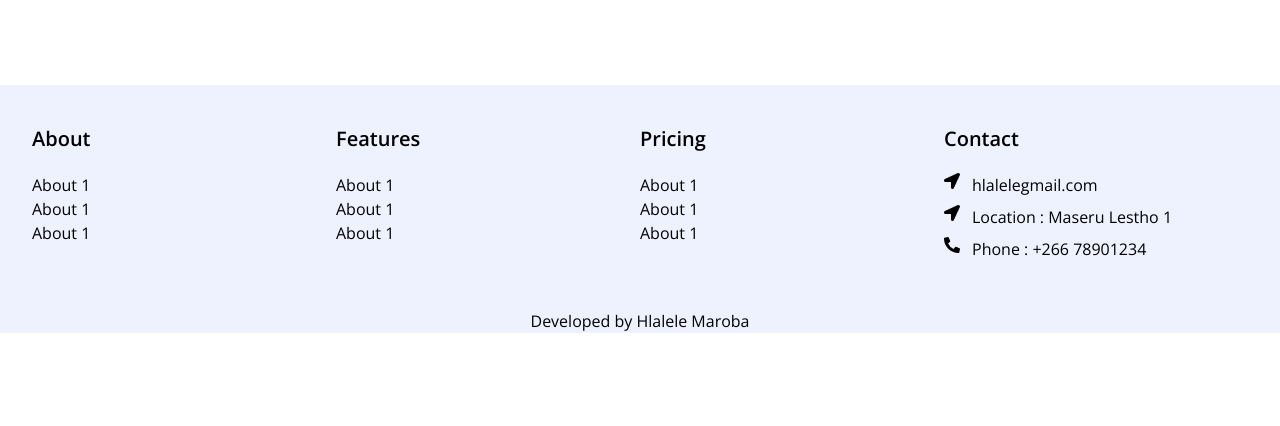
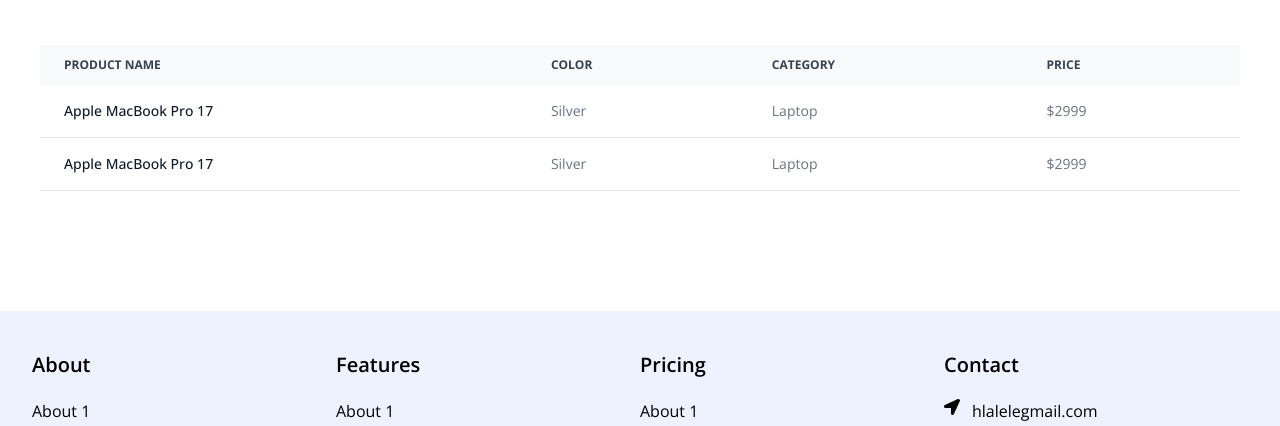
Before and after one commit to HMaroba/nextjs-tailwind, a Next.js app: page /pages/about in a window 1280 px wide. Shown: the part 815-1241 px from the top of the page. Before the commit the page ends 1148 px from the top, so only its background shows below. Built offline with nearby package versions, Linux system fonts and the light colour scheme.

Commit message:
Added table

```diff
--- a/src/app/pages/about/page.tsx
+++ b/src/app/pages/about/page.tsx
@@ -1,3 +1,5 @@
+import Table from "../table/page";
+
 export default function About() {
   return (
     <>
@@ -25,6 +27,10 @@
           </div>
         </div>
       </div>
+
+    <div className="p-10">
+    <Table />
+    </div>
     </>
   );
 }
--- /dev/null
+++ b/src/app/pages/table/page.tsx
@@ -0,0 +1,52 @@
+"use client";
+
+export default function Table() {
+  return (
+    <>
+      <div className="relative overflow-x-auto">
+        <table className="w-full text-sm text-left rtl:text-right text-gray-500 dark:text-gray-400">
+          <thead className="text-xs text-gray-700 uppercase bg-gray-50 dark:bg-gray-700 dark:text-gray-400">
+            <tr>
+              <th scope="col" className="px-6 py-3">
+                Product name
+              </th>
+              <th scope="col" className="px-6 py-3">
+                Color
+              </th>
+              <th scope="col" className="px-6 py-3">
+                Category
+              </th>
+              <th scope="col" className="px-6 py-3">
+                Price
+              </th>
+            </tr>
+          </thead>
+          <tbody>
+            <tr className="bg-white border-b dark:bg-gray-800 dark:border-gray-700">
+              <th
+                scope="row"
+                className="px-6 py-4 font-medium text-gray-900 whitespace-nowrap dark:text-white"
+              >
+                Apple MacBook Pro 17
+              </th>
+              <td className="px-6 py-4">Silver</td>
+              <td className="px-6 py-4">Laptop</td>
+              <td className="px-6 py-4">$2999</td>
+            </tr>
+            <tr className="bg-white border-b dark:bg-gray-800 dark:border-gray-700">
+              <th
+                scope="row"
+                className="px-6 py-4 font-medium text-gray-900 whitespace-nowrap dark:text-white"
+              >
+                Apple MacBook Pro 17
+              </th>
+              <td className="px-6 py-4">Silver</td>
+              <td className="px-6 py-4">Laptop</td>
+              <td className="px-6 py-4">$2999</td>
+            </tr>
+          </tbody>
+        </table>
+      </div>
+    </>
+  );
+}
```
